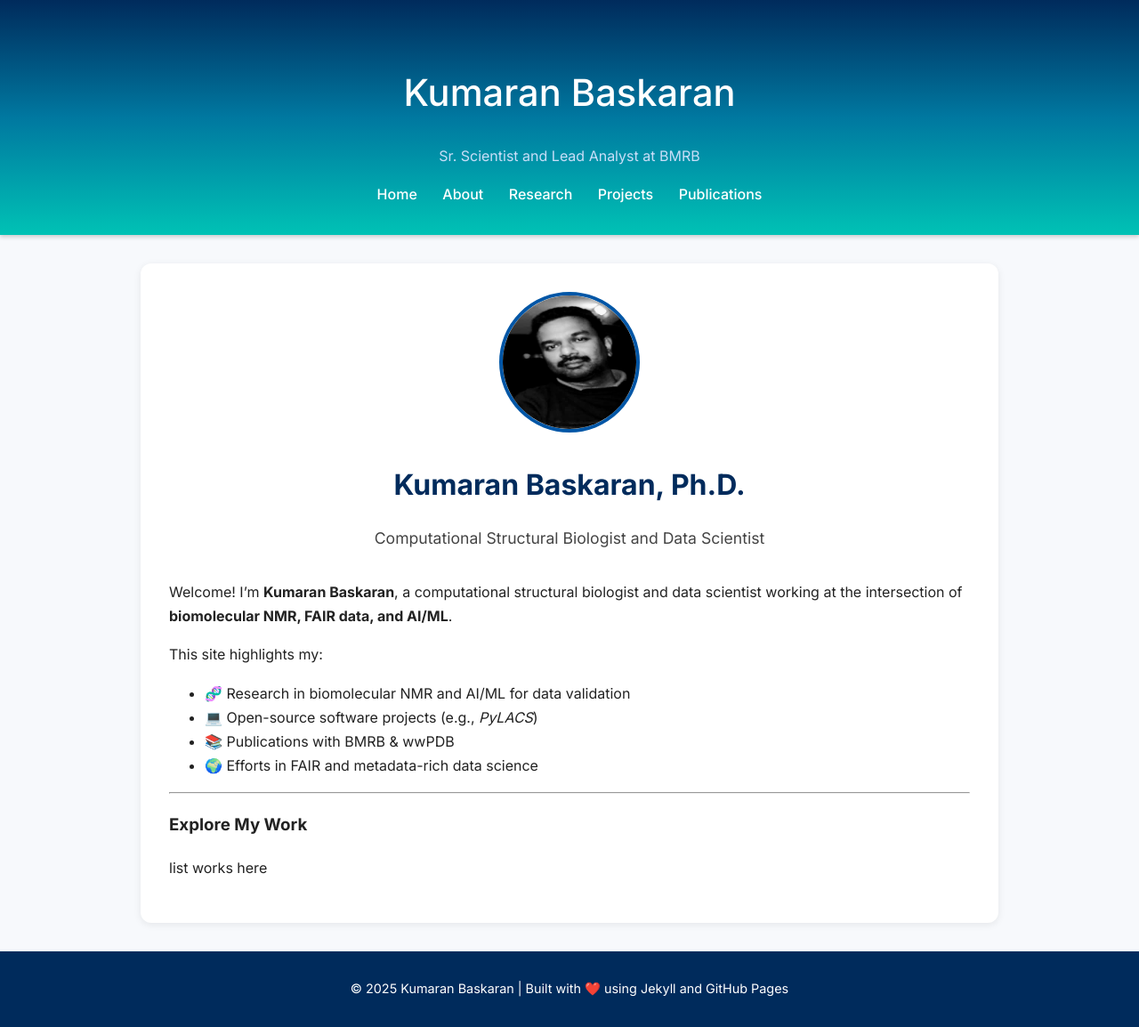
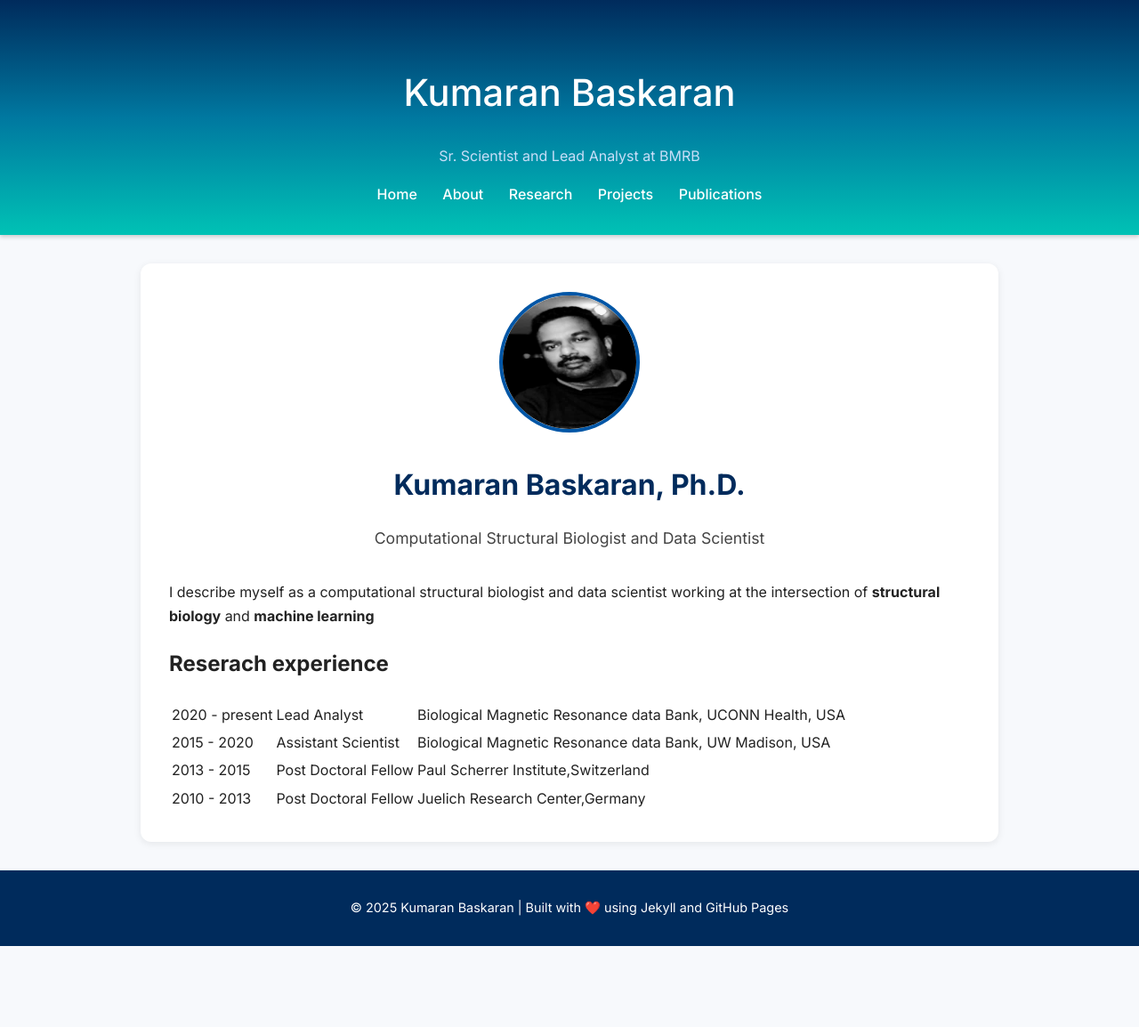
Before and after one commit to kumar-physics/kumar-physics.github.io, a Jekyll site: the page built from about.md, in a window 1280 px wide. Shown: the whole page at 89% size. Built offline with Jekyll 4.4.1, drawn with Linux system fonts in a browser that asks for light colours; after the commit the page ends 1063 px from its top, so only the background shows below that.

```diff
--- a/about.md
+++ b/about.md
@@ -9,16 +9,13 @@ title: About
   <p> Computational Structural Biologist and Data Scientist</p>
 </div>
 
-Welcome! I’m **Kumaran Baskaran**, a computational structural biologist and data scientist working at the intersection of
-**biomolecular NMR, FAIR data, and AI/ML**.
+ I describe myself as a computational structural biologist and
+ data scientist working at the
+ intersection of **structural biology** and **machine learning**
 
-This site highlights my:
-- 🧬 Research in biomolecular NMR and AI/ML for data validation
-- 💻 Open-source software projects (e.g., *PyLACS*)
-- 📚 Publications with BMRB & wwPDB
-- 🌍 Efforts in FAIR and metadata-rich data science
+## Reserach experience
 
----
-
-### Explore My Work
-list works here
+| 2020 - present | Lead Analyst |Biological Magnetic Resonance data Bank, UCONN Health, USA|
+| 2015 - 2020  | Assistant Scientist |Biological Magnetic Resonance data Bank, UW Madison, USA|
+| 2013 - 2015 | Post Doctoral Fellow |Paul Scherrer Institute,Switzerland|
+| 2010 - 2013 | Post Doctoral Fellow |Juelich Research Center,Germany|
```
Also changed, not shown: index.md (+2 -2 lines).
